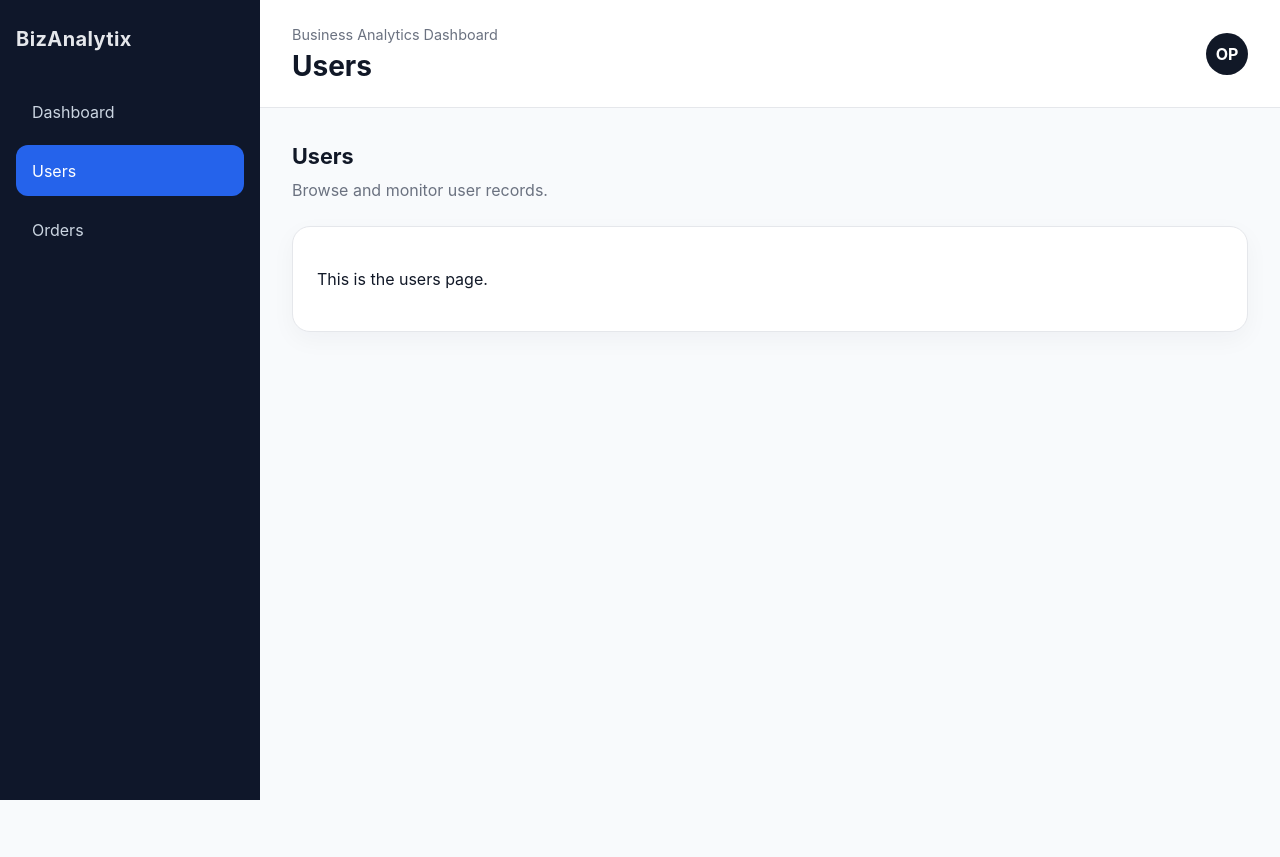
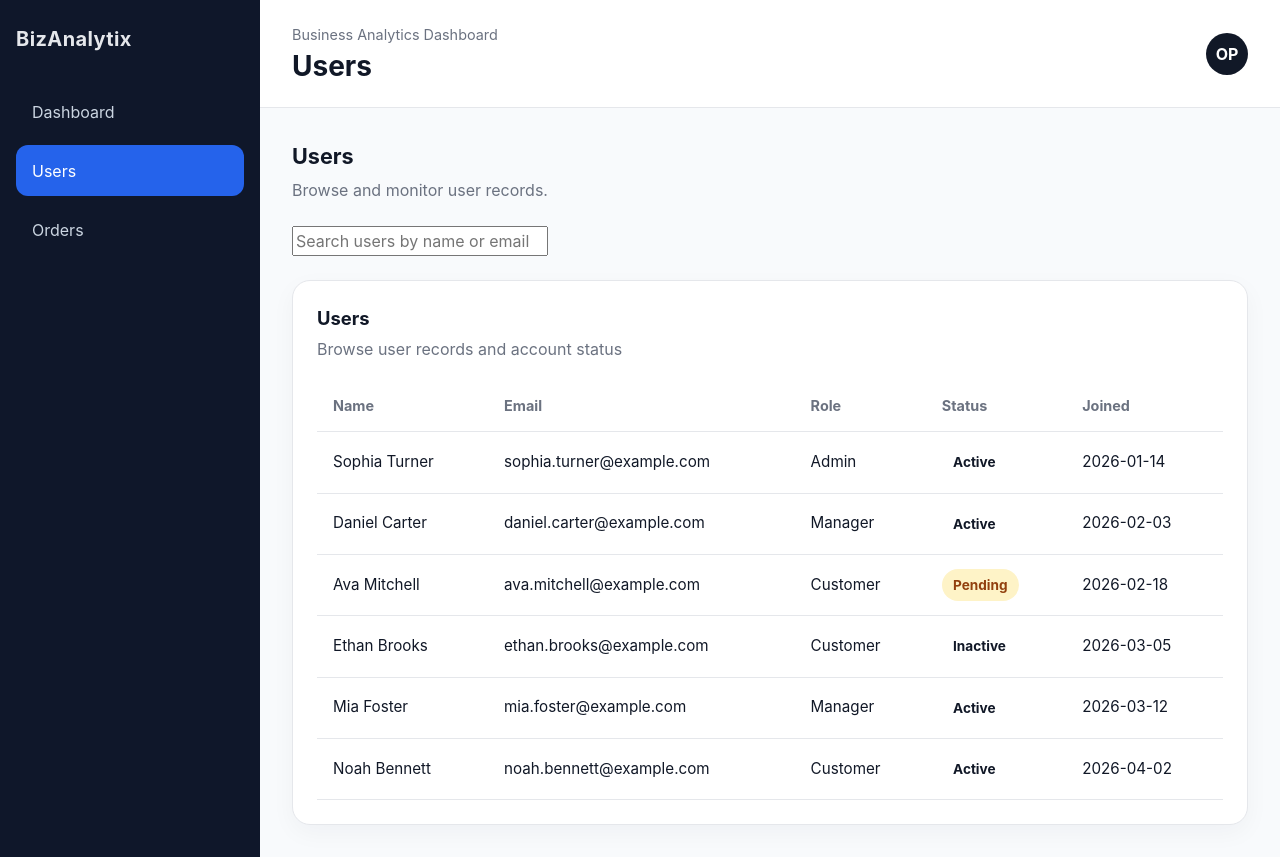
Before and after one commit to salamizadeh-dev/business-analytics-dashboard, a React (Vite) app: page /users in a window 1280 px wide. Before the commit the page ends 800 px from the top, so only its background shows below. Built offline with nearby package versions, Linux system fonts and the light colour scheme.

Commit message:
feat: implementing users page search interaction

```diff
--- a/src/pages/Users/UsersPage.tsx
+++ b/src/pages/Users/UsersPage.tsx
@@ -1,7 +1,26 @@
-import { Card } from '../../components/ui/Card'
+import { useMemo, useState } from 'react'
+import { UsersTable } from '../../components/dashboard/UsersTable'
+import { EmptyState } from '../../components/ui/EmptyState'
 import { PageSectionHeader } from '../../components/ui/PageSectionHeader'
+import { SearchInput } from '../../components/ui/SearchInput'
+import { users } from '../../data/users'
 
 export function UsersPage() {
+  const [query, setQuery] = useState('')
+
+  const filteredUsers = useMemo(() => {
+    const normalizedQuery = query.trim().toLowerCase()
+
+    if (!normalizedQuery) return users
+
+    return users.filter((user) => {
+      return (
+        user.name.toLowerCase().includes(normalizedQuery) ||
+        user.email.toLowerCase().includes(normalizedQuery)
+      )
+    })
+  }, [query])
+
   return (
     <section className="page">
       <PageSectionHeader
@@ -9,9 +28,22 @@ export function UsersPage() {
         description="Browse and monitor user records."
       />
 
-      <Card>
-        <p>This is the users page.</p>
-      </Card>
+      <div className="page-toolbar">
+        <SearchInput
+          value={query}
+          onChange={(event) => setQuery(event.target.value)}
+          placeholder="Search users by name or email"
+        />
+      </div>
+
+      {filteredUsers.length > 0 ? (
+        <UsersTable users={filteredUsers} />
+      ) : (
+        <EmptyState
+          title="No users found"
+          description="Try a different name or email search."
+        />
+      )}
     </section>
   )
 }
```
